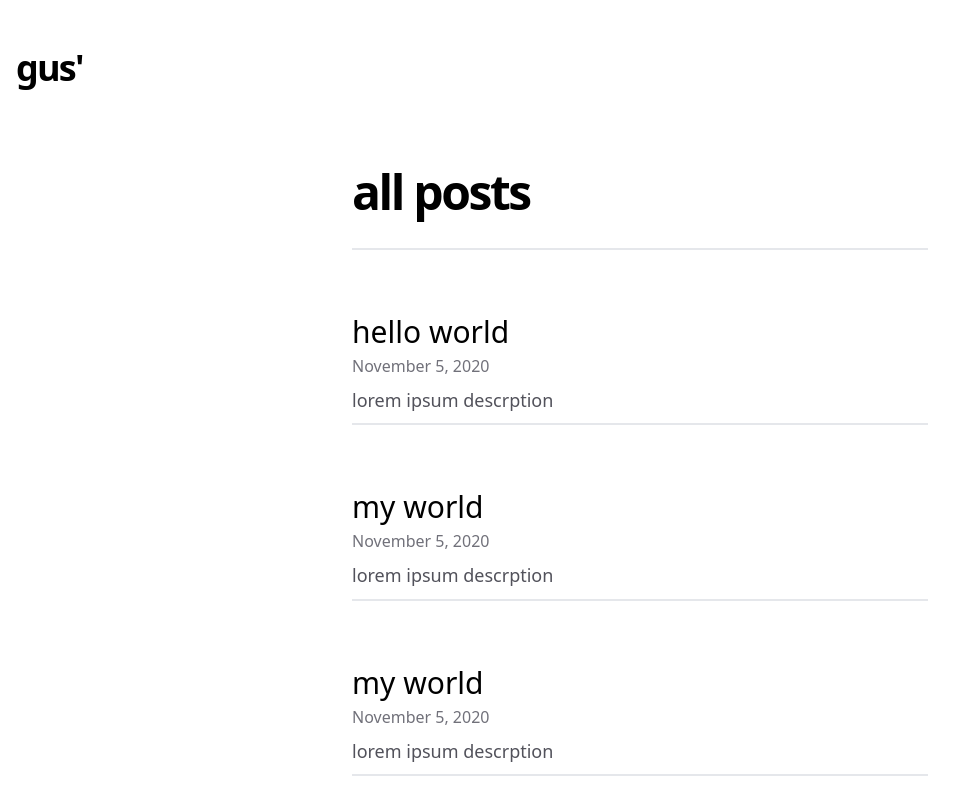
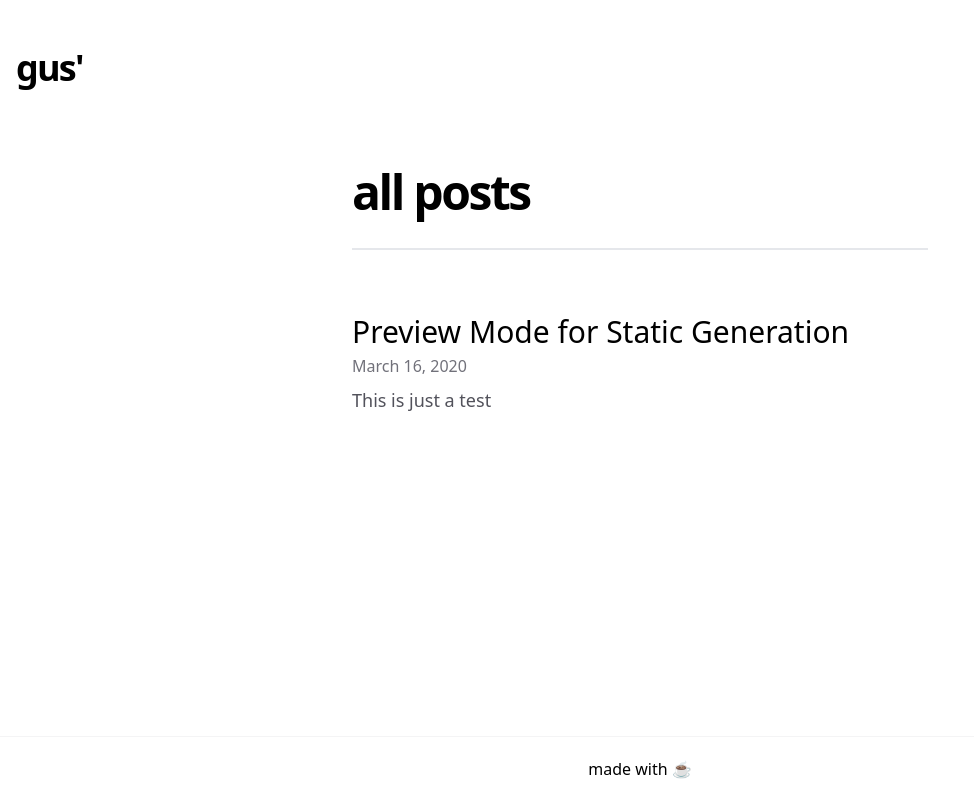
Before and after one commit to dantas15/blog-md-idea-next-typescript, a Next.js app: page /blog in a window 1280 px wide. Shown: the top 800 px of the page, without its empty margins (0-974 px from the left). Built offline with nearby package versions, Linux system fonts and the light colour scheme.

Commit message:
feat(blog): read md and turn into post preview

```diff
--- a/package.json
+++ b/package.json
@@ -15,6 +15,7 @@
     "date-fns": "^2.29.3",
     "eslint": "8.26.0",
     "eslint-config-next": "13.0.2",
+    "gray-matter": "^4.0.3",
     "next": "13.0.2",
     "phosphor-react": "^1.4.1",
     "react": "18.2.0",
--- /dev/null
+++ b/posts/test.md
@@ -0,0 +1,8 @@
+---
+title: 'Preview Mode for Static Generation'
+excerpt: 'This is just a test'
+coverImage: 'https://images.unsplash.com/photo-1644792863360-40fa85ea52e7?ixlib=rb-4.0.3&ixid=MnwxMjA3fDB8MHxwaG90by1wYWdlfHx8fGVufDB8fHx8&auto=format&fit=crop&w=1470&q=80'
+date: '2020-03-16'
+---
+
+Hello world, it works!!
--- a/src/components/post-preview.tsx
+++ b/src/components/post-preview.tsx
@@ -13,8 +13,8 @@ export function PostPreview({ slug, title, date, excerpt, coverImage }: Props) {
   return (
     <article key={slug} className="pb-2 border-b-2 last:border-b-0">
       <Link
-        as={`/posts/${slug}`}
-        href="/posts/[slug]"
+        as={`/blog/${slug}`}
+        href="/blog/[slug]"
         className="hover:underline"
       >
         <h3 className="text-2xl md:text-3xl mb-1 leading-snug">{title}</h3>
--- /dev/null
+++ b/src/lib/api.ts
@@ -0,0 +1,38 @@
+import fs from 'fs';
+import { join } from 'path';
+import matter from 'gray-matter';
+
+const postsDirectory = join(process.cwd(), 'posts');
+
+export function getPostSlugs() {
+  return fs.readdirSync(postsDirectory);
+}
+
+export function getPostsBySlug(slug: string, fields: string[] = []) {
+  const realSlug = slug.replace(/\.md$/, '');
+  const fullPath = join(postsDirectory, `${realSlug}.md`);
+  const fileContents = fs.readFileSync(fullPath, 'utf8');
+  const { data, content } = matter(fileContents);
+
+  type Items = {
+    [key: string]: string;
+  };
+
+  const items: Items = {};
+
+  fields.forEach((field) => {
+    if (field === 'slug') items[field] = realSlug;
+    if (field === 'content') items[content] = content;
+    if (typeof data[field] !== 'undefined') items[field] = data[field];
+  });
+
+  return items;
+}
+
+export function getAllPosts(fields: string[] = []) {
+  const slugs = getPostSlugs();
+  const posts = slugs
+    .map((slug) => getPostsBySlug(slug, fields))
+    .sort((post1, post2) => (post1.date > post2.date ? -1 : 1));
+  return posts;
+}
--- a/src/pages/blog/index.tsx
+++ b/src/pages/blog/index.tsx
@@ -2,6 +2,7 @@ import Head from 'next/head';
 import { Layout } from '../../components/layout';
 import { PostPreview } from '../../components/post-preview';
 import { Post } from '../../interfaces/post';
+import { getAllPosts } from '../../lib/api';
 
 type Props = {
   allPosts: Post[];
@@ -38,67 +39,15 @@ function Blog({ allPosts }: Props) {
 }
 
 export const getStaticProps = () => {
+  const allPosts = getAllPosts([
+    'slug',
+    'title',
+    'date',
+    'coverImage',
+    'excerpt',
+  ]);
   return {
-    props: {
-      allPosts: [
-        {
-          slug: 'hello-world',
-          title: 'hello world',
-          date: '2020-11-05',
-          excerpt: 'lorem ipsum descrption',
-          content: 'lorem ipsum vjggffhjfhfjhjgghgffhfhjhjgfjfhhhfjhffhj',
-        },
-        {
-          slug: 'my-world',
-          title: 'my world',
-          date: '2020-11-05',
-          excerpt: 'lorem ipsum descrption',
-          content: 'lorem ipsum vjggffhjfhfjhjgghgffhfhjhjgfjfhhhfjhffhj',
-        },
-        {
-          slug: '2-world',
-          title: 'my world',
-          date: '2020-11-05',
-          excerpt: 'lorem ipsum descrption',
-          content: 'lorem ipsum vjggffhjfhfjhjgghgffhfhjhjgfjfhhhfjhffhj',
-        },
-        {
-          slug: '3-world',
-          title: 'my world',
-          date: '2020-11-05',
-          excerpt: 'lorem ipsum descrption',
-          content: 'lorem ipsum vjggffhjfhfjhjgghgffhfhjhjgfjfhhhfjhffhj',
-        },
-        {
-          slug: '4-world',
-          title: 'my world',
-          date: '2020-11-05',
-          excerpt: 'lorem ipsum descrption',
-          content: 'lorem ipsum vjggffhjfhfjhjgghgffhfhjhjgfjfhhhfjhffhj',
-        },
-        {
-          slug: '5-world',
-          title: 'my world',
-          date: '2020-11-05',
-          excerpt: 'lorem ipsum descrption',
-          content: 'lorem ipsum vjggffhjfhfjhjgghgffhfhjhjgfjfhhhfjhffhj',
-        },
-        {
-          slug: '6-world',
-          title: 'my world',
-          date: '2020-11-05',
-          excerpt: 'lorem ipsum descrption',
-          content: 'lorem ipsum vjggffhjfhfjhjgghgffhfhjhjgfjfhhhfjhffhj',
-        },
-        {
-          slug: '7-world',
-          title: 'my world',
-          date: '2020-11-05',
-          excerpt: 'lorem ipsum descrption',
-          content: 'lorem ipsum vjggffhjfhfjhjgghgffhfhjhjgfjfhhhfjhffhj',
-        },
-      ],
-    },
+    props: { allPosts },
   };
 };
 
```
Also changed, not shown: 1 other file (tests, documents, lock files or other folders).
